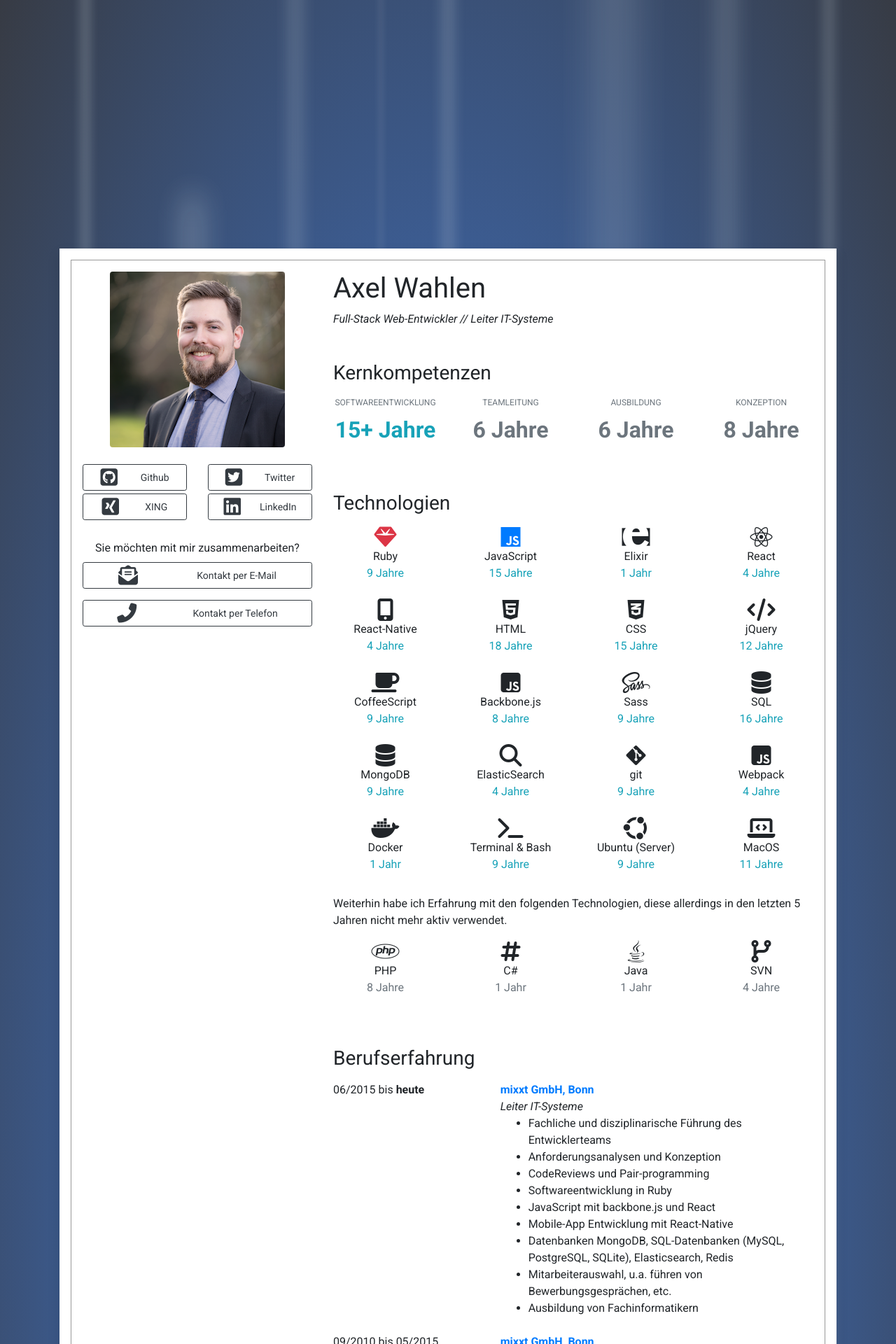
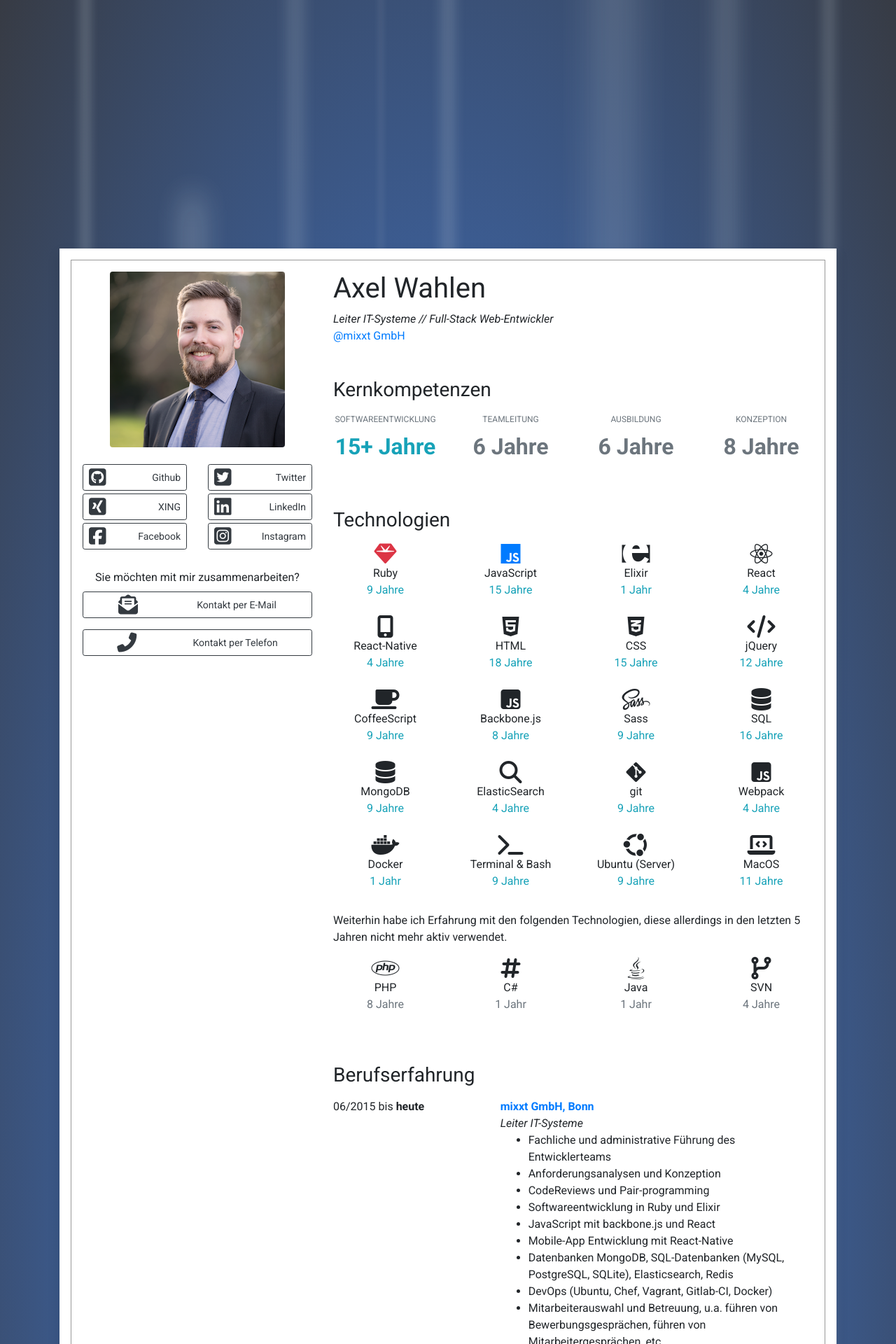
Before and after one commit to dino115/dino115.github.io, a Jekyll site: the page built from src/index.html, in a window 1280 px wide. Shown: the top 1920 px of the page at 70% size. Built offline with Jekyll 4.4.1, drawn with Linux system fonts in a browser that asks for light colours; nearby versions of some CDN libraries; some of the changed text lies outside the part shown.

Commit message:
Add facebook and instragram, fix experience

```diff
--- a/src/_data/social_links.yml
+++ b/src/_data/social_links.yml
@@ -10,3 +10,9 @@
 - name: LinkedIn
   link: "https://www.linkedin.com/in/axel-wahlen"
   icon: "fab fa-linkedin"
+- name: Facebook
+  link: "https://www.facebook.com/axel.wahlen"
+  icon: "fab fa-facebook-square"
+- name: Instagram
+  link: "https://www.instagram.com/axel.wahlen"
+  icon: "fab fa-instagram-square"
--- a/src/_data/work_experience.yml
+++ b/src/_data/work_experience.yml
@@ -4,36 +4,28 @@
   from: 06/2015
   to: "<b>heute</b>"
   info:
-    - Fachliche und disziplinarische Führung des Entwicklerteams
+    - Fachliche und administrative Führung des Entwicklerteams
     - Anforderungsanalysen und Konzeption
     - CodeReviews und Pair-programming
-    - Softwareentwicklung in Ruby
+    - Softwareentwicklung in Ruby und Elixir
     - JavaScript mit backbone.js und React
     - Mobile-App Entwicklung mit React-Native
     - Datenbanken MongoDB, SQL-Datenbanken (MySQL, PostgreSQL, SQLite), Elasticsearch, Redis
-    - Mitarbeiterauswahl, u.a. führen von Bewerbungsgesprächen, etc.
+    - DevOps (Ubuntu, Chef, Vagrant, Gitlab-CI, Docker)
+    - Mitarbeiterauswahl und Betreuung, u.a. führen von Bewerbungsgesprächen, führen von Mitarbeitergesprächen, etc.
     - Ausbildung von Fachinformatikern
 - company: mixxt GmbH, Bonn
   link: https://www.tixxt.com
   position: Software Entwickler
-  from: 09/2010
+  from: 05/2009
   to: 05/2015
   info:
     - Softwareentwicklung in Ruby
-    - Softwareentwicklung in PHP (legacy code)
+    - Softwareentwicklung in PHP (überwiegend legacy code)
     - Frontendentwicklung mit HTML, CSS
     - JavaScript mit jQuery und backbone.js
     - Datenbanken MySQL und MongoDB
     - DevOps (Ubuntu, Chef, Vagrant)
-- company: mixxt GmbH, Bonn
-  link: https://www.tixxt.com
-  position: Freiberuflicher Software Entwickler
-  from: 05/2009
-  to: 08/2010
-  info:
-    - Frameworkentwicklung in PHP
-    - Frontendentwicklung mit HTML, CSS
-    - JavaScript mit jQuery
 - company: center-tag OHG, Bonn
   link: https://www.center-tag.net
   position: Freiberuflicher Software Entwickler
--- a/src/_layouts/default.html
+++ b/src/_layouts/default.html
@@ -37,7 +37,7 @@
                   <div class="row justify-content-center my-4 social-connect">
                     {% for item in site.data.social_links %}
                       <div class="col-2 col-md-6 col-lg-6 mb-md-1">
-                        <a class="btn btn-outline-dark btn-sm d-flex justify-content-around align-items-center" href="{{ item.link }}" target="_blank" rel="nofollow noopener" title="Besuchen Sie mich auf {{ item.name }}" data-toggle="tooltip">
+                        <a class="btn btn-outline-dark btn-sm d-flex justify-content-between align-items-center" href="{{ item.link }}" target="_blank" rel="nofollow noopener" title="Besuchen Sie mich auf {{ item.name }}" data-toggle="tooltip">
                           <i class="{{ item.icon }} fa-2x"></i>
                           <span class="d-none d-lg-inline">{{ item.name }}</span>
                         </a>
@@ -68,7 +68,9 @@
                 </div>
                 <div class="col-md-8">
                   <h1>Axel Wahlen</h1>
-                  <em>Full-Stack Web-Entwickler // Leiter IT-Systeme</em>
+                  <em>Leiter IT-Systeme // Full-Stack Web-Entwickler</em>
+                  <br />
+                  <a href="https://www.tixxt.com" target="_blank" rel="nofollow noopener">@mixxt GmbH</a>
 
                   <div class="my-5">
                     {{ content }}
```
Also changed, not shown: docs/index.html (+28 -33 lines).
